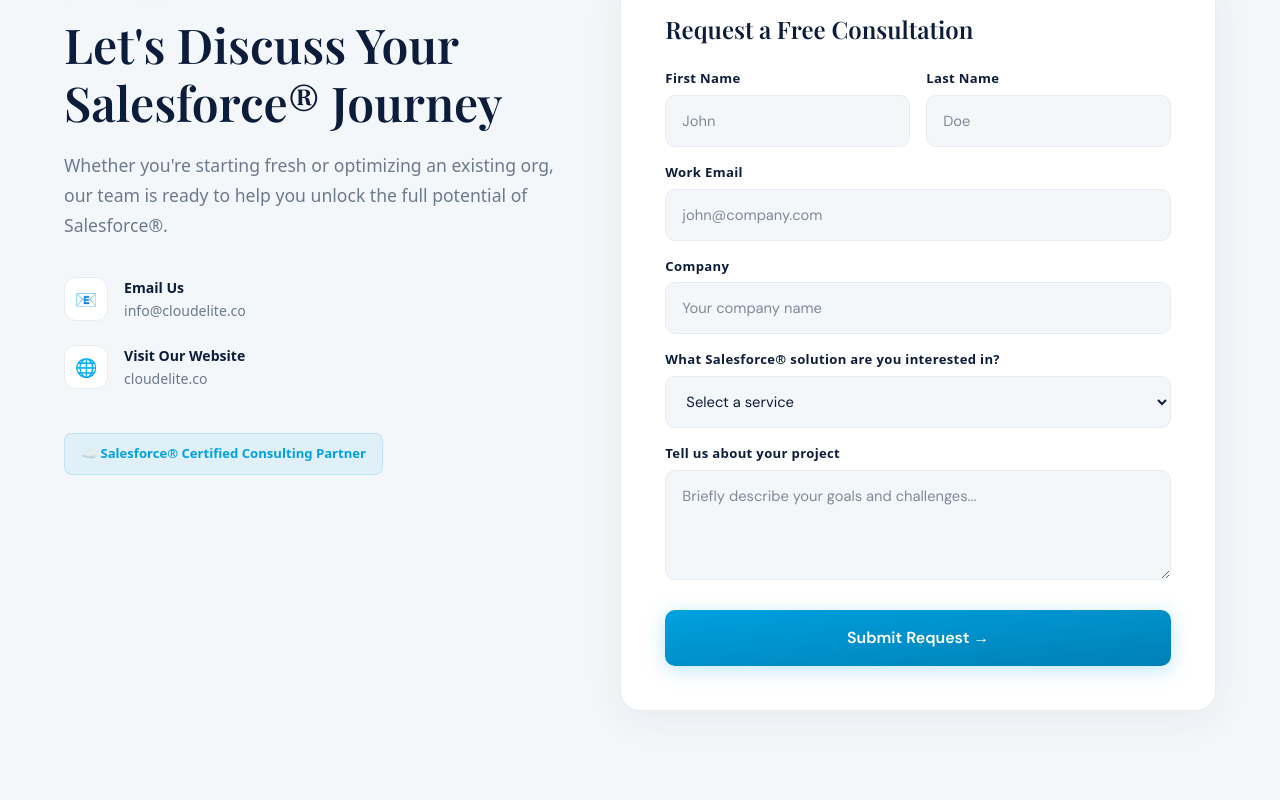
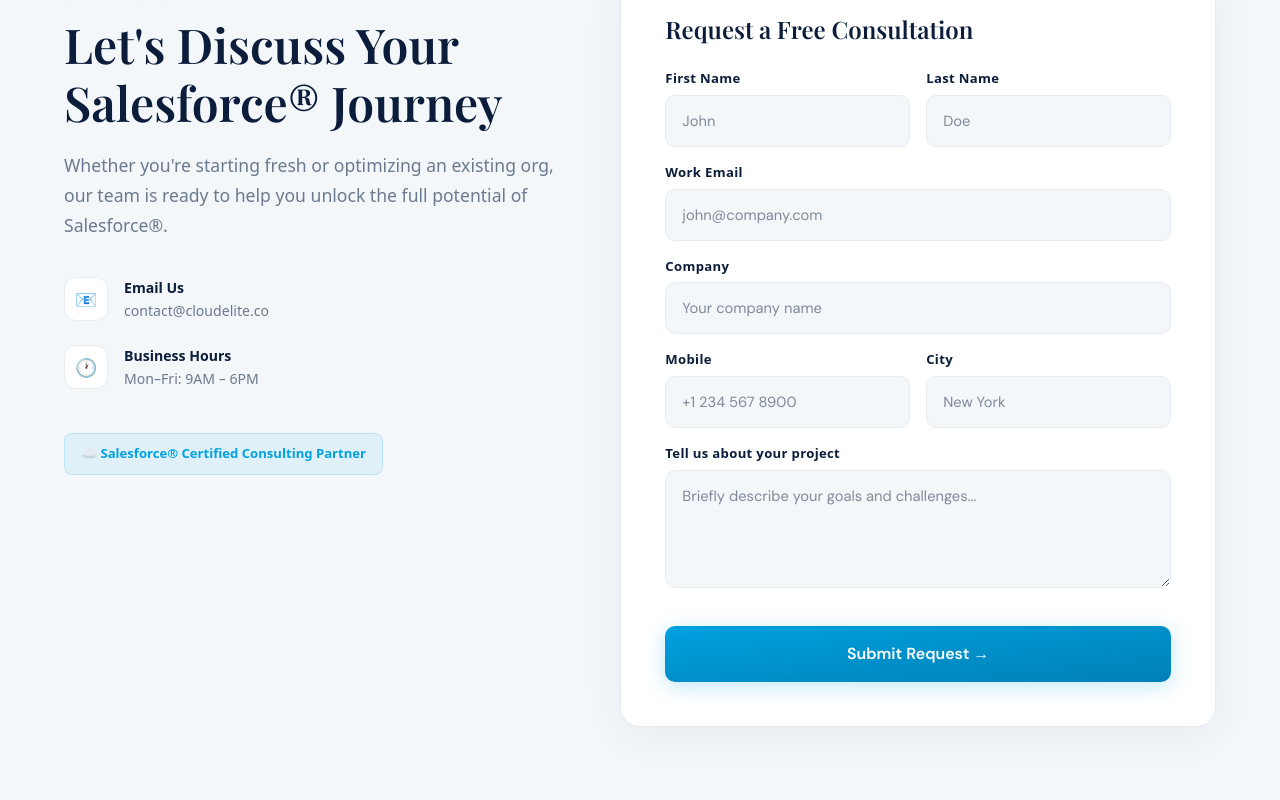
Before and after one commit to accezcloud-sketch/CloudEliteSite, a Next.js app: page / in a window 1280 px wide. Shown: the part 2837-3637 px from the top of the page. Built offline with nearby package versions, Linux system fonts and the light colour scheme.

Commit message:
contact form updated

```diff
--- a/src/components/Contact.tsx
+++ b/src/components/Contact.tsx
@@ -34,20 +34,22 @@
                   Email Us
                 </h4>
                 <p className="text-[0.88rem] text-gray-500">
-                  info@cloudelite.co
+                  contact@cloudelite.co
                 </p>
               </div>
             </div>
 
             <div className="flex gap-4 items-start mb-6">
               <div className="w-11 h-11 min-w-11 rounded-xl bg-white border border-gray-100 flex items-center justify-center text-lg">
-                🌐
+                🕐
               </div>
               <div>
                 <h4 className="text-[0.88rem] font-semibold text-navy mb-0.5">
-                  Visit Our Website
+                  Business Hours
                 </h4>
-                <p className="text-[0.88rem] text-gray-500">cloudelite.co</p>
+                <p className="text-[0.88rem] text-gray-500">
+                  Mon–Fri: 9AM – 6PM
+                </p>
               </div>
             </div>
 
--- a/src/components/ContactForm.tsx
+++ b/src/components/ContactForm.tsx
@@ -1,117 +1,204 @@
 "use client";
 
-import { useState, FormEvent } from "react";
+import { useEffect } from "react";
+import Script from "next/script";
 
 export default function ContactForm() {
-  const [submitted, setSubmitted] = useState(false);
-
-  const handleSubmit = (e: FormEvent) => {
-    e.preventDefault();
-    setSubmitted(true);
+  useEffect(() => {
+    const timestamp = () => {
+      const response = document.getElementById(
+        "g-recaptcha-response"
+      ) as HTMLInputElement | null;
+      if (response == null || response.value.trim() === "") {
+        const captchaSettings = document.getElementsByName(
+          "captcha_settings"
+        )[0] as HTMLInputElement;
+        if (captchaSettings) {
+          const elems = JSON.parse(captchaSettings.value);
+          elems["ts"] = JSON.stringify(new Date().getTime());
+          captchaSettings.value = JSON.stringify(elems);
+        }
+      }
     };
 
-  if (submitted) {
-    return (
-      <div className="bg-white border border-gray-100 rounded-[20px] p-11 shadow-[0_8px_40px_rgba(11,29,58,0.06)] flex flex-col items-center justify-center min-h-[400px] text-center">
-        <div className="text-5xl mb-4">✓</div>
-        <h3 className="font-display text-2xl font-semibold text-navy mb-3">
-          Thank You!
-        </h3>
-        <p className="text-gray-500 text-base">
-          We&apos;ve received your request and will be in touch shortly.
-        </p>
-      </div>
-    );
-  }
+    const interval = setInterval(timestamp, 500);
+    return () => clearInterval(interval);
+  }, []);
+
+  const inputClass =
+    "w-full px-4 py-3.5 font-body text-[0.92rem] text-navy bg-off-white border border-gray-100 rounded-[10px] outline-none transition-all duration-300 focus:border-sf-blue focus:shadow-[0_0_0_3px_rgba(0,161,224,0.1)] focus:bg-white";
 
   return (
+    <>
+      <Script
+        src="https://www.google.com/recaptcha/api.js"
+        strategy="lazyOnload"
+      />
+
       <form
-      onSubmit={handleSubmit}
+        action="https://webto.salesforce.com/servlet/servlet.WebToLead?encoding=UTF-8&orgId=00D41000002kA0p"
+        method="POST"
         className="bg-white border border-gray-100 rounded-[20px] p-11 shadow-[0_8px_40px_rgba(11,29,58,0.06)] max-md:p-7"
       >
         <h3 className="font-display text-2xl font-semibold text-navy mb-6">
           Request a Free Consultation
         </h3>
 
+        {/* Hidden Salesforce Fields */}
+        <input
+          type="hidden"
+          name="captcha_settings"
+          value='{"keyname":"AccezV2","fallback":"true","orgId":"00D41000002kA0p","ts":""}'
+        />
+        <input type="hidden" name="oid" value="00D41000002kA0p" />
+        <input
+          type="hidden"
+          name="retURL"
+          value="https://accez.cloud/thankyou"
+        />
+        <input
+          type="hidden"
+          name="recordType"
+          id="recordType"
+          value="0122M000001YhIDQA0"
+        />
+        <input type="hidden" name="lead_source" value="Web" />
+
         <div className="grid grid-cols-2 gap-4 max-md:grid-cols-1">
           <div className="mb-4">
-          <label className="block text-[0.82rem] font-semibold text-navy mb-1.5 tracking-wide">
+            <label
+              htmlFor="first_name"
+              className="block text-[0.82rem] font-semibold text-navy mb-1.5 tracking-wide"
+            >
               First Name
             </label>
             <input
+              id="first_name"
+              maxLength={40}
+              name="first_name"
               type="text"
               placeholder="John"
-            className="w-full px-4 py-3.5 font-body text-[0.92rem] text-navy bg-off-white border border-gray-100 rounded-[10px] outline-none transition-all duration-300 focus:border-sf-blue focus:shadow-[0_0_0_3px_rgba(0,161,224,0.1)] focus:bg-white"
+              className={inputClass}
             />
           </div>
           <div className="mb-4">
-          <label className="block text-[0.82rem] font-semibold text-navy mb-1.5 tracking-wide">
+            <label
+              htmlFor="last_name"
+              className="block text-[0.82rem] font-semibold text-navy mb-1.5 tracking-wide"
+            >
               Last Name
             </label>
             <input
+              id="last_name"
+              maxLength={80}
+              name="last_name"
               type="text"
               placeholder="Doe"
-            className="w-full px-4 py-3.5 font-body text-[0.92rem] text-navy bg-off-white border border-gray-100 rounded-[10px] outline-none transition-all duration-300 focus:border-sf-blue focus:shadow-[0_0_0_3px_rgba(0,161,224,0.1)] focus:bg-white"
+              className={inputClass}
             />
           </div>
         </div>
 
         <div className="mb-4">
-        <label className="block text-[0.82rem] font-semibold text-navy mb-1.5 tracking-wide">
+          <label
+            htmlFor="email"
+            className="block text-[0.82rem] font-semibold text-navy mb-1.5 tracking-wide"
+          >
             Work Email
           </label>
           <input
+            id="email"
+            maxLength={80}
+            name="email"
             type="email"
             placeholder="john@company.com"
-          className="w-full px-4 py-3.5 font-body text-[0.92rem] text-navy bg-off-white border border-gray-100 rounded-[10px] outline-none transition-all duration-300 focus:border-sf-blue focus:shadow-[0_0_0_3px_rgba(0,161,224,0.1)] focus:bg-white"
+            className={inputClass}
           />
         </div>
 
         <div className="mb-4">
-        <label className="block text-[0.82rem] font-semibold text-navy mb-1.5 tracking-wide">
+          <label
+            htmlFor="company"
+            className="block text-[0.82rem] font-semibold text-navy mb-1.5 tracking-wide"
+          >
             Company
           </label>
           <input
+            id="company"
+            maxLength={40}
+            name="company"
             type="text"
             placeholder="Your company name"
-          className="w-full px-4 py-3.5 font-body text-[0.92rem] text-navy bg-off-white border border-gray-100 rounded-[10px] outline-none transition-all duration-300 focus:border-sf-blue focus:shadow-[0_0_0_3px_rgba(0,161,224,0.1)] focus:bg-white"
+            className={inputClass}
           />
         </div>
 
+        <div className="grid grid-cols-2 gap-4 max-md:grid-cols-1">
           <div className="mb-4">
-        <label className="block text-[0.82rem] font-semibold text-navy mb-1.5 tracking-wide">
-          What Salesforce® solution are you interested in?
+            <label
+              htmlFor="mobile"
+              className="block text-[0.82rem] font-semibold text-navy mb-1.5 tracking-wide"
+            >
+              Mobile
             </label>
-        <select defaultValue="" className="w-full px-4 py-3.5 font-body text-[0.92rem] text-navy bg-off-white border border-gray-100 rounded-[10px] outline-none transition-all duration-300 focus:border-sf-blue focus:shadow-[0_0_0_3px_rgba(0,161,224,0.1)] focus:bg-white">
-          <option value="" disabled>
-            Select a service
-          </option>
-          <option>Sales Cloud</option>
-          <option>Service Cloud</option>
-          <option>Marketing Cloud</option>
-          <option>Experience Cloud</option>
-          <option>Integration &amp; Migration</option>
-          <option>Custom Development</option>
-          <option>Not sure — need guidance</option>
-        </select>
+            <input
+              id="mobile"
+              maxLength={40}
+              name="mobile"
+              type="tel"
+              placeholder="+1 234 567 8900"
+              className={inputClass}
+            />
+          </div>
+          <div className="mb-4">
+            <label
+              htmlFor="city"
+              className="block text-[0.82rem] font-semibold text-navy mb-1.5 tracking-wide"
+            >
+              City
+            </label>
+            <input
+              id="city"
+              maxLength={40}
+              name="city"
+              type="text"
+              placeholder="New York"
+              className={inputClass}
+            />
+          </div>
         </div>
 
         <div className="mb-4">
-        <label className="block text-[0.82rem] font-semibold text-navy mb-1.5 tracking-wide">
+          <label
+            htmlFor="Description"
+            className="block text-[0.82rem] font-semibold text-navy mb-1.5 tracking-wide"
+          >
             Tell us about your project
           </label>
           <textarea
+            id="Description"
+            maxLength={3000}
+            name="description"
+            rows={4}
             placeholder="Briefly describe your goals and challenges..."
-          className="w-full px-4 py-3.5 font-body text-[0.92rem] text-navy bg-off-white border border-gray-100 rounded-[10px] outline-none transition-all duration-300 resize-y min-h-[110px] focus:border-sf-blue focus:shadow-[0_0_0_3px_rgba(0,161,224,0.1)] focus:bg-white"
+            className={`${inputClass} resize-y min-h-[110px]`}
           />
         </div>
 
+        {/* reCAPTCHA */}
+        <div
+          className="g-recaptcha mb-6"
+          data-sitekey="6LdtnJAqAAAAAJe1H98R4i-d0Ge3hiGZUTWS3btY"
+        />
+
         <button
           type="submit"
+          name="submit"
           className="w-full py-4 font-body text-base font-semibold text-white bg-linear-to-br from-sf-blue to-sf-blue-dark border-none rounded-[10px] cursor-pointer transition-all duration-300 shadow-[0_4px_20px_rgba(0,161,224,0.25)] mt-2 hover:-translate-y-0.5 hover:shadow-[0_8px_30px_rgba(0,161,224,0.35)]"
         >
           Submit Request →
         </button>
       </form>
+    </>
   );
 }
```
Lines whose indentation alone changed are shown as unchanged.
